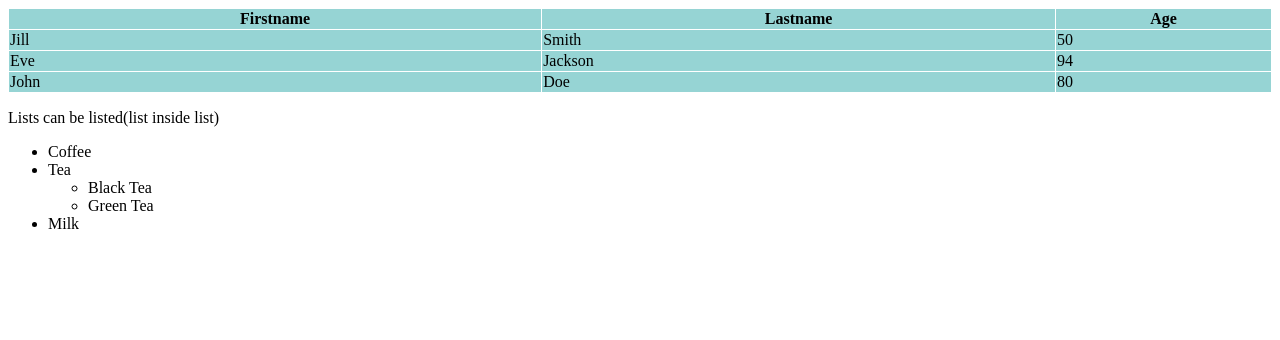
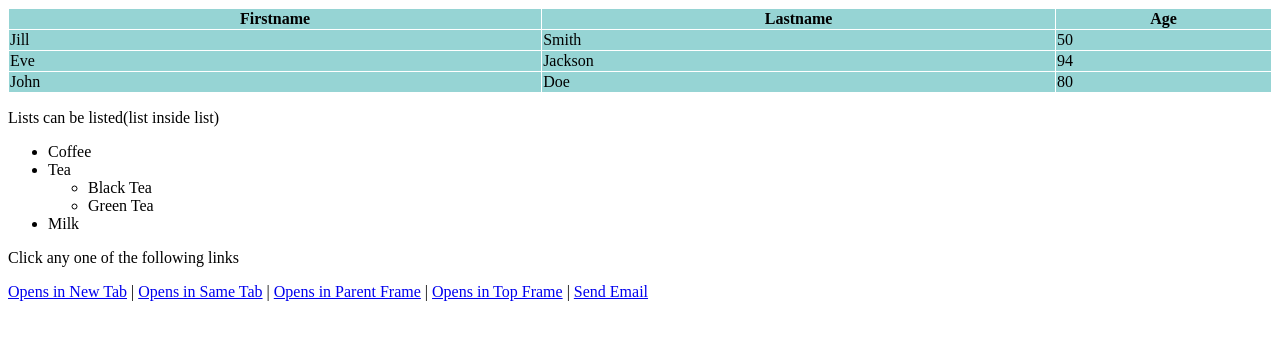
Before and after one commit to prasanna212003/Nested-List, a plain HTML site: page index.html in a window 1280 px wide. Drawn offline with Linux system fonts and the light colour scheme.

Commit message:
Update index.html

```diff
--- a/index.html
+++ b/index.html
@@ -57,6 +57,23 @@ th, td {
         </ul>
     </body>
  </html>
+   <!--Task3-->
+  <!DOCTYPE html>
+<html>
+<head>
+    <title>Links Example</title>
+</head>
+<body>
+    <p>Click any one of the following links</p>
+    <p>
+        <a href="https://myntra.com" target="_blank">Opens in New Tab</a> |
+        <a href="https://myntra.com" target="_self">Opens in Same Tab</a> |
+        <a href="https://myntra.com" target="_parent">Opens in Parent Frame</a> |
+        <a href="https://myntra.com" target="_top">Opens in Top Frame</a> |
+        <a href="mailto:prasanna@gmail.com">Send Email</a>
+    </p>
+</body>
+</html>
 
 
 </body>
```
